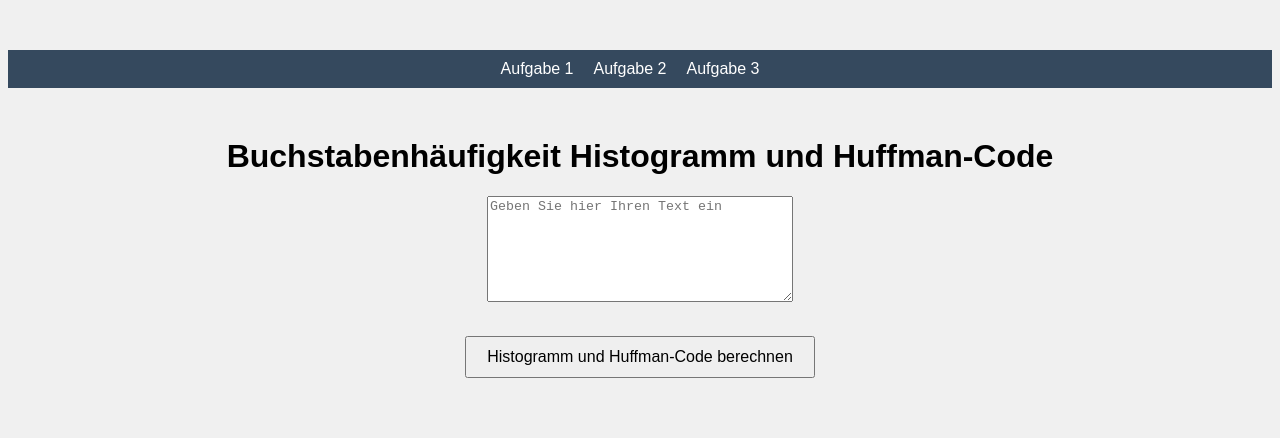
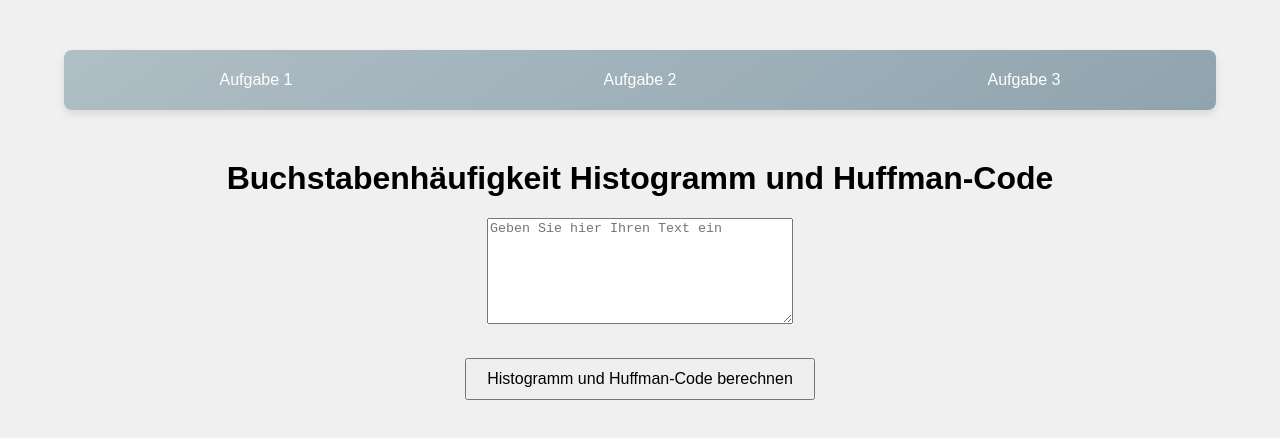
Before and after one commit to adrianweidig/Multimedia_Grundlagen, a Vue app: page /aufgabe1 in a window 1280 px wide. Shown: the top 438 px of the page. Built offline with nearby package versions, Linux system fonts and the light colour scheme.

Commit message:
Update navbar.css

```diff
--- a/src/assets/styles/navbar.css
+++ b/src/assets/styles/navbar.css
@@ -1,16 +1,58 @@
-/* Stil für die Navigationsleiste */
-nav {
-    background-color: #35495e;
-    color: #fff;
-    padding: 10px;
+/* General styles */
+body {
+    margin: 0;
+    font-family: 'Segoe UI', Tahoma, Geneva, Verdana, sans-serif;
+    background-color: #f0f0f0;
 }
 
-nav a {
-    color: #fff;
-    text-decoration: none;
-    margin-right: 20px;
+/* Navbar styles */
+.navbar {
+    display: flex;
+    justify-content: center;
+    align-items: center;
+    background: linear-gradient(145deg, #b0bec5, #90a4ae);
+    padding: 0;
+    height: 60px; /* Adjust height as needed */
+    border-radius: 8px;
+    margin: 1rem auto;
+    max-width: 90%;
+    box-shadow: 0 4px 8px rgba(0, 0, 0, 0.1);
 }
 
-nav a:hover {
-    text-decoration: underline;
+.nav-link {
+    color: #ffffff;
+    text-decoration: none;
+    flex: 1;
+    text-align: center;
+    display: flex;
+    justify-content: center;
+    align-items: center;
+    height: 100%;
+    transition: background-color 0.3s, color 0.3s;
+    border-radius: 4px;
 }
+
+.nav-link:hover {
+    background-color: rgba(255, 255, 255, 0.2);
+    color: #eceff1;
+    box-shadow: 0 2px 4px rgba(0, 0, 0, 0.2);
+}
+
+.nav-link.active {
+    background-color: rgba(255, 255, 255, 0.3);
+    color: #ffffff;
+    font-weight: bold;
+}
+
+/* Responsive styles */
+@media (max-width: 600px) {
+    .navbar {
+        flex-direction: column;
+        height: auto; /* Adjust height for vertical layout */
+    }
+
+    .nav-link {
+        margin: 0.5rem 0;
+        height: 40px; /* Adjust height for vertical links */
+    }
+}
```
